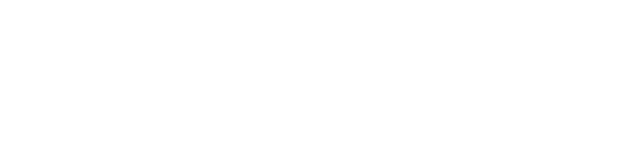
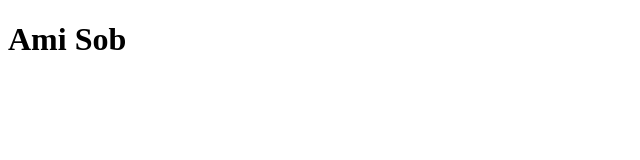
Before and after one commit to sojibshimul/food-restaurant-project, a plain HTML site: page index.html in a window 1280 px wide. Shown: the whole page, without its empty margins (0-640 px from the left). Drawn offline with Linux system fonts and the light colour scheme.

Commit message:
added h1 tag

```diff
--- a/index.html
+++ b/index.html
@@ -6,6 +6,7 @@
     <title>Food Restaurant Project</title>
 </head>
 <body>
+    <h1>Ami Sob</h1>
 
 </body>
 </html>
```
